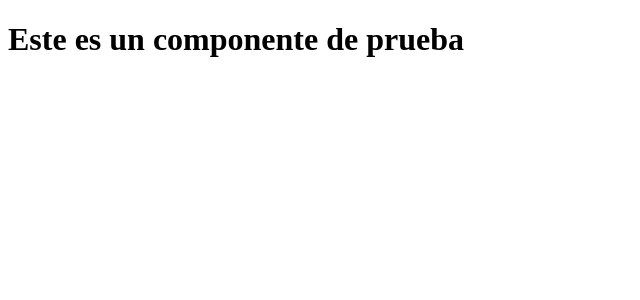
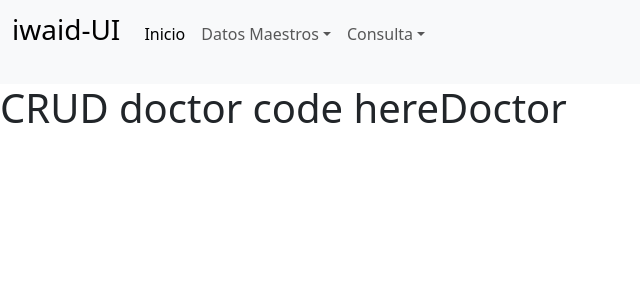
Before and after one commit to Chris-THC/iwaid-ui, a React (Create React App) app: page /doctor in a window 1280 px wide. Shown: the top 300 px of the page, without its empty margins (0-640 px from the left). Built offline with nearby package versions, Linux system fonts and the light colour scheme.

Commit message:
I created the base structure of the main view

```diff
--- a/package.json
+++ b/package.json
@@ -6,8 +6,11 @@
     "@testing-library/jest-dom": "^5.17.0",
     "@testing-library/react": "^13.4.0",
     "@testing-library/user-event": "^13.5.0",
+    "bootstrap": "^5.3.0",
     "react": "^18.2.0",
+    "react-bootstrap": "^2.8.0",
     "react-dom": "^18.2.0",
+    "react-hook-form": "^7.45.2",
     "react-router-dom": "^6.14.2",
     "react-scripts": "5.0.1",
     "web-vitals": "^2.1.4"
--- a/src/App.jsx
+++ b/src/App.jsx
@@ -1,11 +1,11 @@
 import React from "react";
 import "./Css/App.css";
-import { Prueba } from "./Components/Prueba";
+import { Conteiner } from "./Components/Conteiner";
 
 function App() {
   return (
     <div className="App">
-      <Prueba />
+      <Conteiner />
     </div>
   );
 }
--- /dev/null
+++ b/src/Components/Conteiner.jsx
@@ -0,0 +1,23 @@
+import React from "react";
+import { MenuHamburger } from "./MenuHamburger";
+import { Routes, Route } from "react-router-dom";
+import { Home } from "./Routes/Home";
+import { Doctor } from "./Routes/Doctor";
+import { Patient } from "./Routes/Patient";
+import { Medicine } from "./Routes/Medicine";
+import { Calendar } from "./Routes/Calendar";
+
+export function Conteiner() {
+  return (
+    <div>
+      <MenuHamburger />
+      <Routes>
+        <Route path="/" element={<Home />} />
+        <Route path="/doctor" element={<Doctor />} />
+        <Route path="/patient" element={<Patient />} />
+        <Route path="/medicine" element={<Medicine />} />
+        <Route path="/calendar" element={<Calendar />} />
+      </Routes>
+    </div>
+  );
+}
--- /dev/null
+++ b/src/Components/MenuHamburger.jsx
@@ -0,0 +1,134 @@
+import React, { useState } from "react";
+import { Link } from "react-router-dom";
+
+export const MenuHamburger = () => {
+  //% isMenuOpen: A boolean indicating whether the main menu is open or closed.
+  const [isMenuOpen, setIsMenuOpen] = useState(false);
+
+  //% isDatosMaestrosOpen: A boolean indicating whether the "Datos Maestros" dropdown menu is open or closed.
+  const [isDataMasterOpen, setIsDataMasterOpen] = useState(false);
+
+  //% isCitasOpen: A boolean indicating whether the "Consulta" dropdown menu is open or closed.
+  const [isDatesOpen, setIsDatesOpen] = useState(false);
+
+  //% toggleMenu(): Toggles the state of isMenuOpen to open or close the main menu.
+  const toggleMenu = () => {
+    setIsMenuOpen((prevIsMenuOpen) => !prevIsMenuOpen);
+  };
+
+  //% toggleDatosMaestros(): Toggles the state of isDatosMaestrosOpen to open or close the "Datos Maestros" dropdown menu.
+  const toggleDataMaster = () => {
+    setIsDataMasterOpen((prevIsDatosMaestrosOpen) => !prevIsDatosMaestrosOpen);
+  };
+
+  const toggleCitas = () => {
+    setIsDatesOpen((prevIsCitasOpen) => !prevIsCitasOpen);
+  };
+
+  return (
+    <nav className="navbar navbar-expand-lg navbar-light bg-light">
+      <div className="container-fluid">
+        <p className="navbar-brand mr-2 ">
+          <h3 className="font-weight-bold">iwaid-UI</h3>
+        </p>
+        <button
+          className={`navbar-toggler ${isMenuOpen ? "" : "collapsed"}`}
+          type="button"
+          onClick={toggleMenu}
+          aria-controls="navbarSupportedContent"
+          aria-expanded={isMenuOpen}
+          aria-label="Toggle navigation"
+        >
+          <span className="navbar-toggler-icon" />
+        </button>
+        <div
+          className={`collapse navbar-collapse ${isMenuOpen ? "show" : ""}`}
+          id="navbarSupportedContent"
+        >
+          <ul className="navbar-nav me-auto mb-2 mb-lg-0">
+            <li className="nav-item">
+              <Link className="nav-link active" aria-current="page" to="/">
+                Inicio
+              </Link>
+            </li>
+            <li
+              className={`nav-item dropdown ${isDataMasterOpen ? "show" : ""}`}
+            >
+              <p
+                className="nav-link dropdown-toggle"
+                id="datosMaestrosDropdown"
+                role="button"
+                onClick={toggleDataMaster}
+                aria-expanded={isDataMasterOpen}
+              >
+                Datos Maestros
+              </p>
+              <ul
+                className={`dropdown-menu ${isDataMasterOpen ? "show" : ""}`}
+                aria-labelledby="datosMaestrosDropdown"
+              >
+                <li>
+                  <Link
+                    className="dropdown-item"
+                    to="/doctor"
+                    onClick={toggleDataMaster}
+                    aria-expanded={isDataMasterOpen}
+                  >
+                    Doctor
+                  </Link>
+                </li>
+                <li>
+                  <Link
+                    className="dropdown-item"
+                    to="/patient"
+                    onClick={toggleDataMaster}
+                    aria-expanded={isDataMasterOpen}
+                  >
+                    Paciente
+                  </Link>
+                </li>
+                <li>
+                  <Link
+                    className="dropdown-item"
+                    to="/medicine"
+                    onClick={toggleDataMaster}
+                    aria-expanded={isDataMasterOpen}
+                  >
+                    Medicamento
+                  </Link>
+                </li>
+              </ul>
+            </li>
+
+            <li className={`nav-item dropdown ${isDatesOpen ? "show" : ""}`}>
+              <p
+                className="nav-link dropdown-toggle"
+                id="citasDropdown"
+                role="button"
+                onClick={toggleCitas}
+                aria-expanded={isDatesOpen}
+              >
+                Consulta
+              </p>
+              <ul
+                className={`dropdown-menu ${isDatesOpen ? "show" : ""}`}
+                aria-labelledby="citasDropdown"
+              >
+                <li>
+                  <Link
+                    className="dropdown-item"
+                    to="/calendar"
+                    onClick={toggleCitas}
+                    aria-expanded={isDatesOpen}
+                  >
+                    Agenda
+                  </Link>
+                </li>
+              </ul>
+            </li>
+          </ul>
+        </div>
+      </div>
+    </nav>
+  );
+};
--- a/src/Components/Prueba.jsx
+++ /dev/null
@@ -1,7 +0,0 @@
-import React from 'react'
-
-export const Prueba = () => {
-  return (
-    <div><h1>Este es un componente de prueba</h1></div>
-  )
-}
--- /dev/null
+++ b/src/Components/Routes/Calendar.jsx
@@ -0,0 +1,9 @@
+import React from 'react'
+
+export const Calendar = () => {
+  return (
+    <div>
+      <h1>CRUD calendar code here</h1>
+    </div>
+  )
+}
--- /dev/null
+++ b/src/Components/Routes/Doctor.jsx
@@ -0,0 +1,9 @@
+import React from "react";
+
+export const Doctor = () => {
+  return (
+    <div>
+      <h1>CRUD doctor code hereDoctor</h1>
+    </div>
+  );
+};
--- /dev/null
+++ b/src/Components/Routes/Home.jsx
@@ -0,0 +1,9 @@
+import React from "react";
+
+export const Home = () => {
+  return (
+    <div>
+      <h1>Home</h1>
+    </div>
+  );
+};
--- /dev/null
+++ b/src/Components/Routes/Medicine.jsx
@@ -0,0 +1,9 @@
+import React from "react";
+
+export const Medicine = () => {
+  return (
+    <div>
+      <h1>CRUD medicine code here</h1>
+    </div>
+  );
+};
--- /dev/null
+++ b/src/Components/Routes/Patient.jsx
@@ -0,0 +1,9 @@
+import React from "react";
+
+export const Patient = () => {
+  return (
+    <div>
+      <h1>CRUD patient code here</h1>
+    </div>
+  );
+};
--- /dev/null
+++ b/src/Context/AppContext.jsx
@@ -0,0 +1,33 @@
+import { createContext, useState } from "react";
+
+// Todo: Here I create the context that will be used throughout the web app.
+export const GetTheAppContext = createContext();
+
+export const AppContext = (props) => {
+  //%  -----------------------Data from Form---------------------------
+
+  const [dataUserPatient, setDataUserPatient] = useState({});
+
+  //%  -----------------------This section is for the state of the Modal---------------------------
+  const [showModal, setShowModal] = useState(false);
+
+  //> This show the modal when the button is clicked
+
+  const handleShowModal = () => {
+    setShowModal(true);
+  };
+
+  //> this close the modal when the button is clicked
+  const handleCloseModal = () => {
+    setShowModal(false);
+  };
+  //%  -------------------------This section is for the state of the Modal-------------------------
+
+  return (
+    <GetTheAppContext.Provider
+      value={{ handleCloseModal, handleShowModal, showModal, dataUserPatient, setDataUserPatient }}
+    >
+      {props.children}
+    </GetTheAppContext.Provider>
+  );
+};
--- a/src/index.js
+++ b/src/index.js
@@ -1,12 +1,23 @@
-import React from 'react';
-import ReactDOM from 'react-dom/client';
-import './Css/index.css';
-import App from './App';
+import React from "react";
+import ReactDOM from "react-dom/client";
+import "./Css/index.css";
+// Import Bootstrap CSS
+import "bootstrap/dist/css/bootstrap.min.css";
 
+import App from "./App";
 
-const root = ReactDOM.createRoot(document.getElementById('root'));
+// Import the context provider
+import { AppContext } from "./Context/AppContext";
+
+// Import ReactRouter
+import { BrowserRouter } from "react-router-dom";
+const root = ReactDOM.createRoot(document.getElementById("root"));
 root.render(
   <React.StrictMode>
-    <App />
+    <BrowserRouter>
+      <AppContext>
+        <App />
+      </AppContext>
+    </BrowserRouter>
   </React.StrictMode>
 );
```
Also changed, not shown: 1 other file (tests, documents, lock files or other folders).
